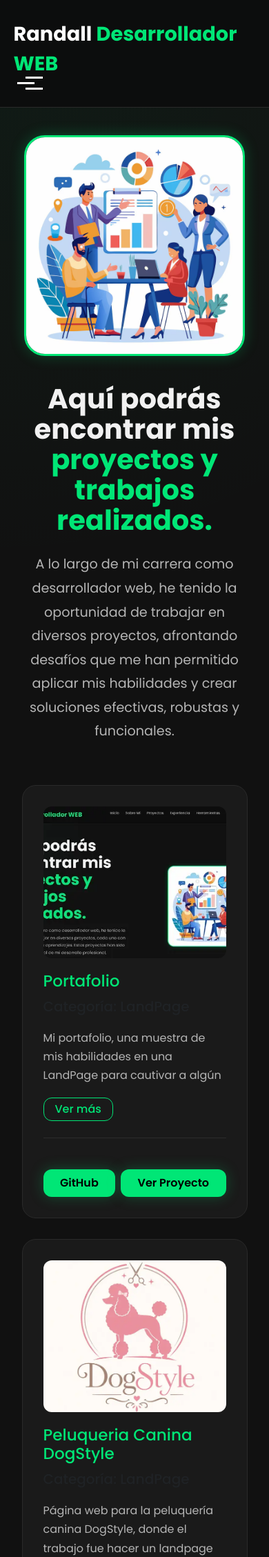
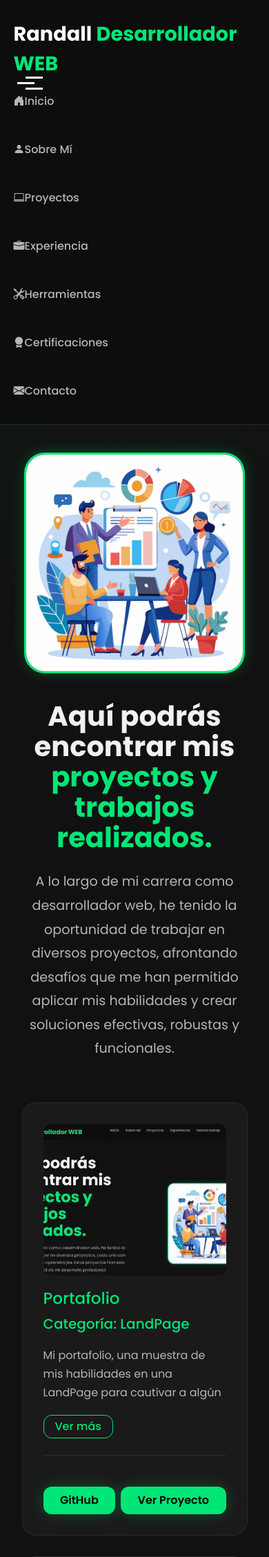
Before and after one commit to Ryroll/Portafolio, a Django app: page /proyectos/ in a window 390 px wide, after a click that opens the changed part. Shown: the top 2257 px of the page at 69% size. Run offline with Django 5.2, Linux system fonts and the light colour scheme; data comes from the database, SQL or seed files in the repository.

Commit message:
fix: boton de menu y mejora en lineas oscuras dentro de tarjetas

```diff
--- a/Presentacion/static/css/style.css
+++ b/Presentacion/static/css/style.css
@@ -320,7 +320,9 @@ main {
 }
 
 .item-subtitle {
+    color: var(--green-primary);
     margin-bottom: 10px;
+
 }
 
 .item-meta {
@@ -436,25 +438,7 @@ main {
         display: block; /* Muestra el botón hamburguesa */
     }
 
-    /* Oculta el menú en móviles por defecto */
-    .nav-links {
-        display: none;
-        flex-direction: column;
-        width: 100%;
-        position: absolute;
-        top: 100%;
-        left: 0;
-        background-color: rgba(13, 13, 13, 0.98);
-        padding: 20px;
-        border-bottom: 1px solid var(--border-color);
-        gap: 20px;
-        text-align: center;
-    }
 
-    /* Clase activa para abrir el menú mediante JS */
-    .nav-links.active {
-        display: flex;
-    }
 
     /* Animación básica del botón al abrirse */
     .navbar-toggler.active .navbar-toggler-icon {
@@ -467,3 +451,10 @@ main {
         transform: rotate(-45deg) translate(5px, -6px);
     }
 }
+
+/* iconos de contacto */
+.contact-icon {
+    font-size: 3rem;
+    color: var(--green-primary);
+    margin-bottom: 20px;
+}
--- a/Presentacion/templates/base.html
+++ b/Presentacion/templates/base.html
@@ -16,6 +16,9 @@
 
         <!-- Bootstrap 5.3.2 (CDN estable) -->
         <link href="https://cdn.jsdelivr.net/npm/bootstrap@5.3.2/dist/css/bootstrap.min.css" rel="stylesheet">
+
+        <!-- Bootstrap Icons -->
+        <link rel="stylesheet" href="https://cdn.jsdelivr.net/npm/bootstrap-icons@1.11.3/font/bootstrap-icons.min.css">
 
         <!-- Google Fonts -->
         <link rel="preconnect" href="https://fonts.googleapis.com">
@@ -49,13 +52,13 @@
 
                 <div class="collapse navbar-collapse justify-content-end" id="menuPrincipal">
                     <ul class="nav-links navbar-nav m-0 p-0">
-                        <li class="nav-item"><a class="nav-link" href="/">Inicio</a></li>
-                        <li class="nav-item"><a class="nav-link" href="/sobre-mi">Sobre Mí</a></li>
-                        <li class="nav-item"><a class="nav-link" href="/proyectos">Proyectos</a></li>
-                        <li class="nav-item"><a class="nav-link" href="/experiencia">Experiencia</a></li>
-                        <li class="nav-item"><a class="nav-link" href="/herramientas">Herramientas</a></li>
-                        <li class="nav-item"><a class="nav-link" href="/certificaciones">Certificaciones</a></li>
-                        <li class="nav-item"><a class="nav-link" href="/contacto">Contacto</a></li>
+                        <li class="nav-item"><a class="nav-link" href="/"><i class="bi bi-house-door-fill"></i>Inicio</a></li>
+                        <li class="nav-item"><a class="nav-link" href="/sobre-mi"><i class="bi bi-person-fill"></i>Sobre Mí</a></li>
+                        <li class="nav-item"><a class="nav-link" href="/proyectos"><i class="bi bi-laptop"></i>Proyectos</a></li>
+                        <li class="nav-item"><a class="nav-link" href="/experiencia"><i class="bi bi-briefcase-fill"></i>Experiencia</a></li>
+                        <li class="nav-item"><a class="nav-link" href="/herramientas"><i class="bi bi-tools"></i>Herramientas</a></li>
+                        <li class="nav-item"><a class="nav-link" href="/certificaciones"><i class="bi bi-award-fill"></i>Certificaciones</a></li>
+                        <li class="nav-item"><a class="nav-link" href="/contacto"><i class="bi bi-envelope-fill"></i>Contacto</a></li>
                     </ul>
                 </div>
 
--- a/Presentacion/templates/certificaciones.html
+++ b/Presentacion/templates/certificaciones.html
@@ -65,7 +65,7 @@
                     {{ certificacion.nombre }}
                 </h3>
 
-                <h5 class="item-subtitle text-muted">
+                <h5 class="item-subtitle">
                     {{ certificacion.institucion }}
                 </h5>
 
--- a/Presentacion/templates/experiencia.html
+++ b/Presentacion/templates/experiencia.html
@@ -64,7 +64,7 @@
                     {{ experiencia.empresa }}
                 </h3>
 
-                <h5 class="item-subtitle text-muted">
+                <h5 class="item-subtitle">
                     Cargo: {{ experiencia.cargo }}
                 </h5>
 
--- a/Presentacion/templates/herramientas.html
+++ b/Presentacion/templates/herramientas.html
@@ -70,7 +70,7 @@
                     {{ herramienta.nombre }}
                 </h3>
 
-                <h5 class="item-subtitle text-muted">
+                <h5 class="item-subtitle">
                     Categoría: {{ herramienta.tipo }}
                 </h5>
 
--- a/Presentacion/templates/index.html
+++ b/Presentacion/templates/index.html
@@ -56,10 +56,12 @@
                     <div class="links-buttons">
 
                         <a href="https://github.com/Ryroll" class="btn-link" target="_blank" rel="noopener noreferrer">
+                            <i class="bi bi-github"></i>
                             GitHub
                         </a>
 
                         <a href="https://www.linkedin.com/in/randall-steven-vald%C3%A9s-v%C3%A1squez-099582392/" class="btn-link" target="_blank" rel="noopener noreferrer">
+                            <i class="bi bi-linkedin"></i>
                             LinkedIn
                         </a>
 
--- a/Presentacion/templates/proyectos.html
+++ b/Presentacion/templates/proyectos.html
@@ -66,7 +66,7 @@
                     {{ proyecto.nombre }}
                 </h3>
 
-                <h5 class="item-subtitle text-muted mb-3">
+                <h5 class="item-subtitle mb-3">
                     Categoría: {{ proyecto.categoria }}
                 </h5>
 
```
Also changed, not shown: Presentacion/templates/contacto.html (+4 -3 lines).
